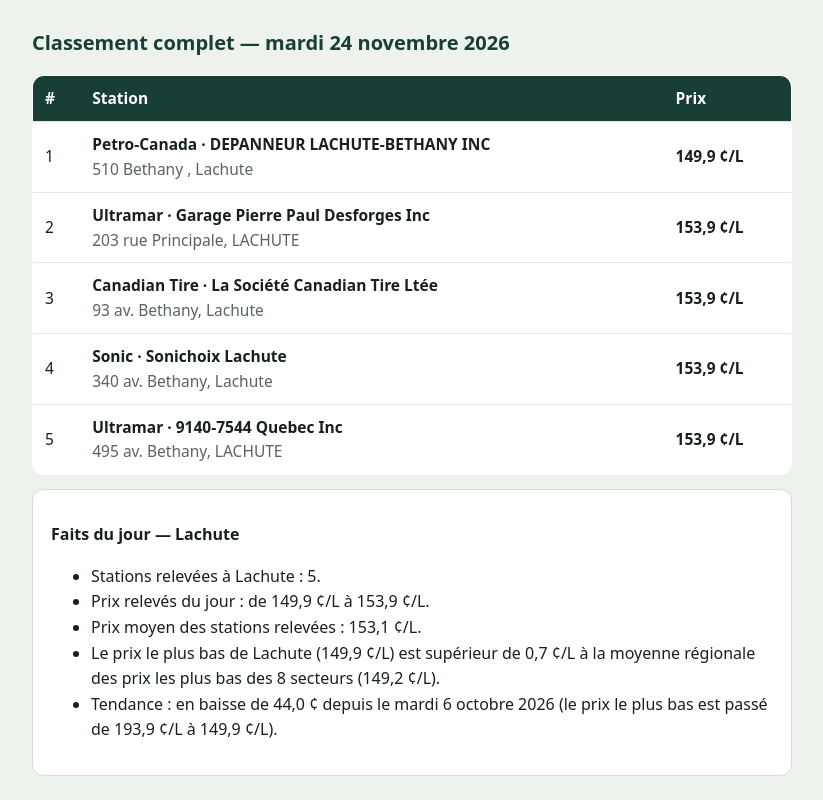
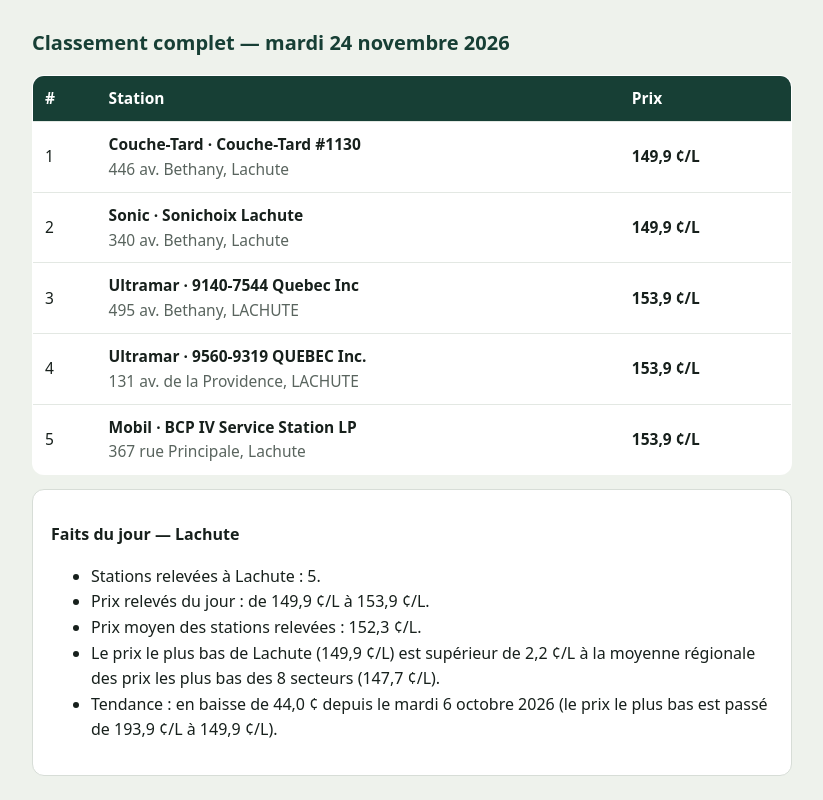
Before and after one commit to karayapi9-boop/karayapi9-boop.github.io, a plain HTML site: page prix-essence-lachute/index.html in a window 1280 px wide. Shown: the part 340-1140 px from the top of the page, without its empty margins (228-1051 px from the left). Drawn offline with Linux system fonts and the light colour scheme.

Commit message:
Prix essence lachute : classement complet du jour (volet B anti-doorway)

```diff
--- a/prix-essence-lachute/index.html
+++ b/prix-essence-lachute/index.html
@@ -44,24 +44,24 @@
   <header><a href="https://lecoindeslaurentides.ca/">← Le Coin des Laurentides</a></header>
   <h1>Prix de l'essence à Lachute</h1>
   <!-- CLASSEMENT-DEBUT -->
-  <p>Cette page présente le classement complet du jour pour <strong>Lachute</strong> : toutes les stations relevées pour l'essence ordinaire, de la moins chère à la plus chère. Relevé du mardi 24 novembre 2026, mis à jour chaque jour. La station la moins chère du jour à Lachute est Petro-Canada · DEPANNEUR LACHUTE-BETHANY INC (510 Bethany , Lachute), à 149,9 ¢/L. Source : données de la Régie de l'énergie du Québec, via achetezlemeilleur.ca.</p>
+  <p>Cette page présente le classement complet du jour pour <strong>Lachute</strong> : toutes les stations relevées pour l'essence ordinaire, de la moins chère à la plus chère. Relevé du mardi 24 novembre 2026, mis à jour chaque jour. La station la moins chère du jour à Lachute est Couche-Tard · Couche-Tard #1130 (446 av. Bethany, Lachute), à 149,9 ¢/L. Source : données de la Régie de l'énergie du Québec, via achetezlemeilleur.ca.</p>
   <a class="cta" href="https://lecoindeslaurentides.ca/prix-essence-laurentides/">Voir la vue d'ensemble des Laurentides</a>
   <h2>Classement complet — mardi 24 novembre 2026</h2>
   <table>
     <tr><th>#</th><th>Station</th><th>Prix</th></tr>
-    <tr><td>1</td><td><strong>Petro-Canada · DEPANNEUR LACHUTE-BETHANY INC</strong><br><span class="muted">510 Bethany , Lachute</span></td><td><strong>149,9 ¢/L</strong></td></tr>
-    <tr><td>2</td><td><strong>Ultramar · Garage Pierre Paul Desforges Inc</strong><br><span class="muted">203 rue Principale, LACHUTE</span></td><td><strong>153,9 ¢/L</strong></td></tr>
-    <tr><td>3</td><td><strong>Canadian Tire · La Société Canadian Tire Ltée</strong><br><span class="muted">93 av. Bethany, Lachute</span></td><td><strong>153,9 ¢/L</strong></td></tr>
-    <tr><td>4</td><td><strong>Sonic · Sonichoix Lachute</strong><br><span class="muted">340 av. Bethany, Lachute</span></td><td><strong>153,9 ¢/L</strong></td></tr>
-    <tr><td>5</td><td><strong>Ultramar · 9140-7544 Quebec Inc</strong><br><span class="muted">495 av. Bethany, LACHUTE</span></td><td><strong>153,9 ¢/L</strong></td></tr>
+    <tr><td>1</td><td><strong>Couche-Tard · Couche-Tard #1130</strong><br><span class="muted">446 av. Bethany, Lachute</span></td><td><strong>149,9 ¢/L</strong></td></tr>
+    <tr><td>2</td><td><strong>Sonic · Sonichoix Lachute</strong><br><span class="muted">340 av. Bethany, Lachute</span></td><td><strong>149,9 ¢/L</strong></td></tr>
+    <tr><td>3</td><td><strong>Ultramar · 9140-7544 Quebec Inc</strong><br><span class="muted">495 av. Bethany, LACHUTE</span></td><td><strong>153,9 ¢/L</strong></td></tr>
+    <tr><td>4</td><td><strong>Ultramar · 9560-9319 QUEBEC Inc.</strong><br><span class="muted">131 av. de la Providence, LACHUTE</span></td><td><strong>153,9 ¢/L</strong></td></tr>
+    <tr><td>5</td><td><strong>Mobil · BCP IV Service Station LP</strong><br><span class="muted">367 rue Principale, Lachute</span></td><td><strong>153,9 ¢/L</strong></td></tr>
   </table>
   <div class="card">
     <p><strong>Faits du jour — Lachute</strong></p>
     <ul>
       <li>Stations relevées à Lachute : 5.</li>
       <li>Prix relevés du jour : de 149,9 ¢/L à 153,9 ¢/L.</li>
-      <li>Prix moyen des stations relevées : 153,1 ¢/L.</li>
-      <li>Le prix le plus bas de Lachute (149,9 ¢/L) est supérieur de 0,7 ¢/L à la moyenne régionale des prix les plus bas des 8 secteurs (149,2 ¢/L).</li>
+      <li>Prix moyen des stations relevées : 152,3 ¢/L.</li>
+      <li>Le prix le plus bas de Lachute (149,9 ¢/L) est supérieur de 2,2 ¢/L à la moyenne régionale des prix les plus bas des 8 secteurs (147,7 ¢/L).</li>
       <li>Tendance : en baisse de 44,0 ¢ depuis le mardi 6 octobre 2026 (le prix le plus bas est passé de 193,9 ¢/L à 149,9 ¢/L).</li>
     </ul>
   </div>
```
